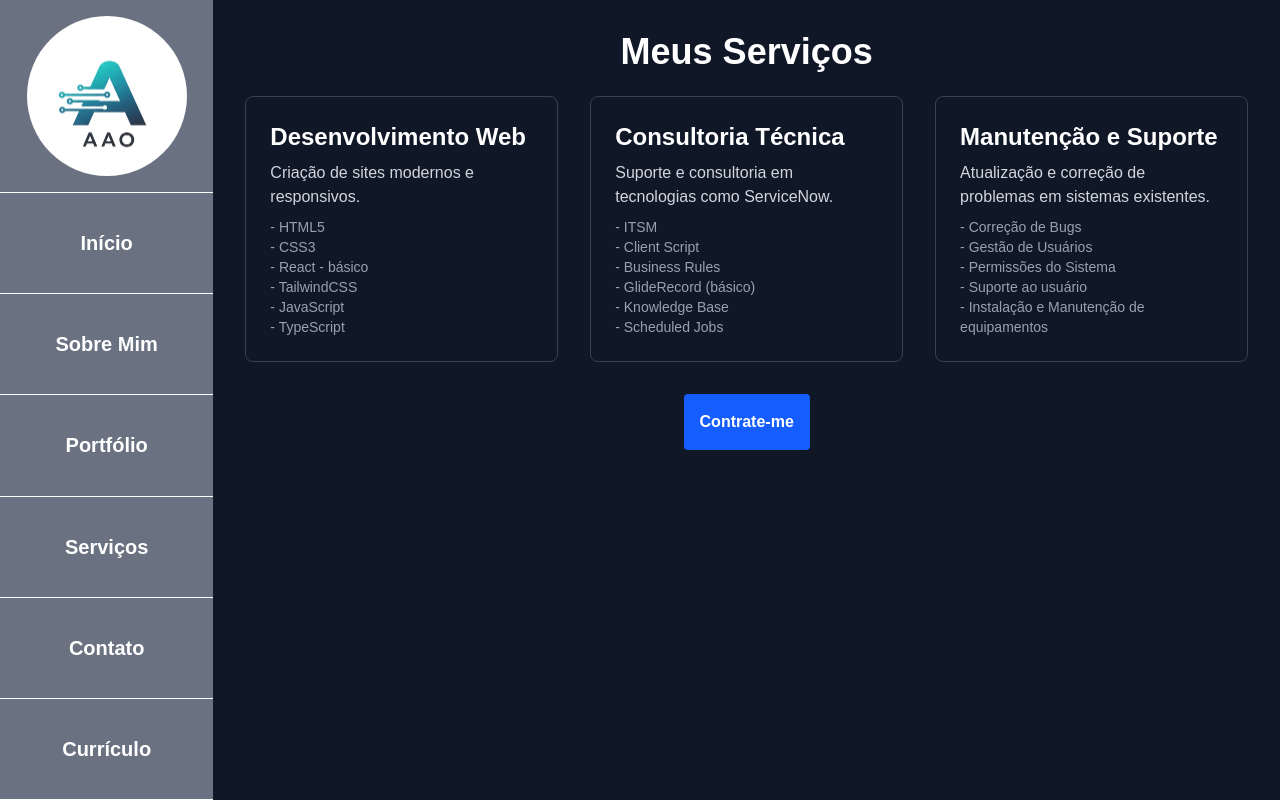
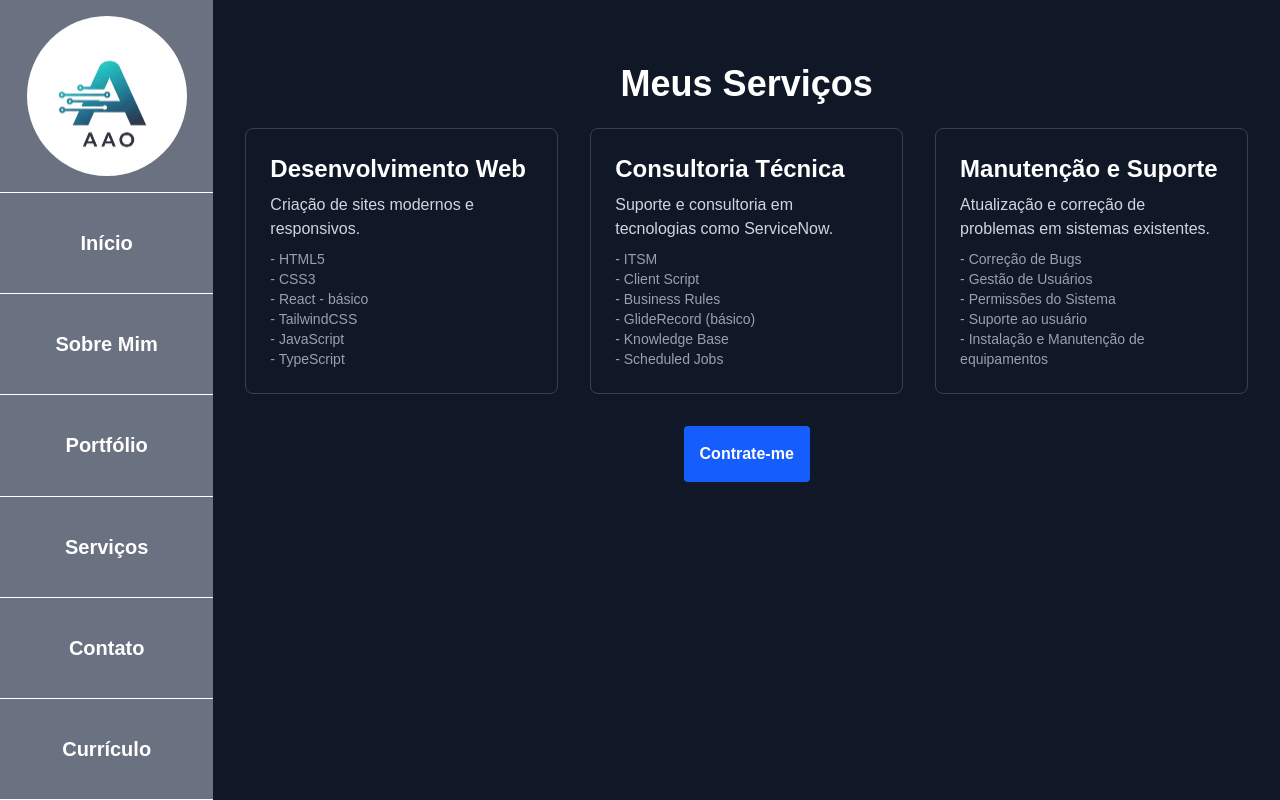
Before and after one commit to Aureliano2021/portfolio, a Next.js app: page / in a window 1280 px wide. Both pictures are taken after a click on the item "Serviços". Built offline with nearby package versions, Linux system fonts and the light colour scheme.

Commit message:
melhorando espaçamento da aba servicos

```diff
--- a/src/components/Servicos.tsx
+++ b/src/components/Servicos.tsx
@@ -25,7 +25,7 @@
     ];
 
     return (
-      <div className="flex flex-col items-center justify-center p-8 bg-gray-900 text-white">
+      <div className="flex flex-col items-center justify-center px-8 py-16 bg-gray-900 text-white">
         <h1 className="text-4xl font-bold mb-6">Meus Serviços</h1>
         <div className="grid grid-cols-3 gap-8">
           {services.map((service, index) => (
```
